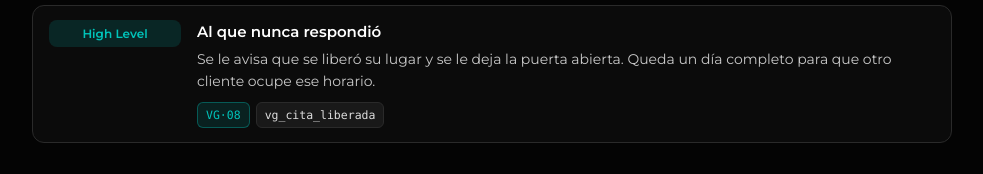
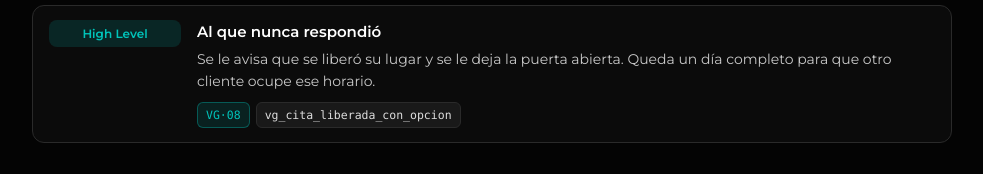
Before and after one commit to alexmikeair-netizen/myvisago-blueprint, a plain HTML site: page index.html in a window 1280 px wide. Shown: the part 4392-4566 px from the top of the page, without its empty margins (148-1131 px from the left). Drawn offline with Linux system fonts and the light colour scheme.

Commit message:
Blueprint 11 nov: sucursal desde el primer mensaje (VG·34), tablero único, Expert completo, 22 plantillas, agente de voz
Co-Authored-By: Claude Opus 5.5 <noreply@anthropic.com>

```diff
--- a/index.html
+++ b/index.html
@@ -87,7 +87,7 @@ footer{color:var(--gris);font-size:12px;margin-top:44px;border-top:1px solid var
 <tr><td class="pl">vg_cita_confirmada</td><td><span class="pill util">Utilidad</span></td><td>Cuando confirma por llamada que viene</td><td class="cod">VG·30</td></tr>
 <tr><td class="pl">vg_cambio_horario</td><td><span class="pill util">Utilidad</span></td><td>Cuando pide cambiar de día, para que elija otro horario</td><td class="cod">VG·30</td></tr>
 <tr><td class="pl">vg_cita_cancelada</td><td><span class="pill util">Utilidad</span></td><td>Cuando cancela por llamada: se libera su lugar y queda la puerta abierta</td><td class="cod">VG·30</td></tr>
-<tr><td class="pl">vg_cita_liberada</td><td><span class="pill util">Utilidad</span></td><td>8 am del día anterior a su cita, a quien nunca respondió: se libera su lugar</td><td class="cod">VG·08</td></tr>
+<tr><td class="pl">vg_cita_liberada_con_opcion</td><td><span class="pill util">Utilidad</span></td><td>8 am del día anterior a su cita, a quien nunca respondió: se libera su lugar</td><td class="cod">VG·08</td></tr>
 <tr><td class="pl">vg_recordatorio_manana</td><td><span class="pill util">Utilidad</span></td><td>8 am del día anterior, a quien confirmó o mostró interés</td><td class="cod">VG·08</td></tr>
 <tr><td class="pl">vg_recordatorio_dia_cita</td><td><span class="pill util">Utilidad</span></td><td>8 am del día de la cita, con el botón "Ya llegué"</td><td class="cod">VG·08</td></tr>
 <tr><td class="pl">vg_no_asistio</td><td><span class="pill util">Utilidad</span></td><td>Cuando no llegó, para ofrecerle otro horario (Primera vez, Visa negada y Perdón)</td><td class="cod">VG·10</td></tr>
@@ -256,7 +256,7 @@ var S=[
 ['voz','Si el cliente llama','Si marca a cualquiera de las 7 líneas le contesta Sofía: confirma, cambia o cancela su cita, resuelve dudas y, si ya se sabe su caso, le dice el precio. Si quiere agendar o pide una persona, le avisa a su asesor para que le llame. Entra en la segunda fase de DAPTA.',[['f','VG·35'],['p','DAPTA']]]]],
 ['6','Un día antes','Recordatorio o liberación',[
 ['hl','8:00 am','Al que confirmó o mostró interés le llega su recordatorio con la hora y la dirección.',[['f','VG·08'],['p','vg_recordatorio_manana']]],
-['hl','Al que nunca respondió','Se le avisa que se liberó su lugar y se le deja la puerta abierta. Queda un día completo para que otro cliente ocupe ese horario.',[['f','VG·08'],['p','vg_cita_liberada']]]]],
+['hl','Al que nunca respondió','Se le avisa que se liberó su lugar y se le deja la puerta abierta. Queda un día completo para que otro cliente ocupe ese horario.',[['f','VG·08'],['p','vg_cita_liberada_con_opcion']]]]],
 ['7','Llegada','El pase de lista',[
 ['hl','8:00 am del día de la cita','A quien sigue en pie le llega su recordatorio con la dirección y el botón "Ya llegué".',[['f','VG·08'],['p','vg_recordatorio_dia_cita']]],
 ['cl','Escanea el QR de recepción o toca "Ya llegué"','Se abre WhatsApp con el mensaje listo; solo lo envía.',[]],
```
